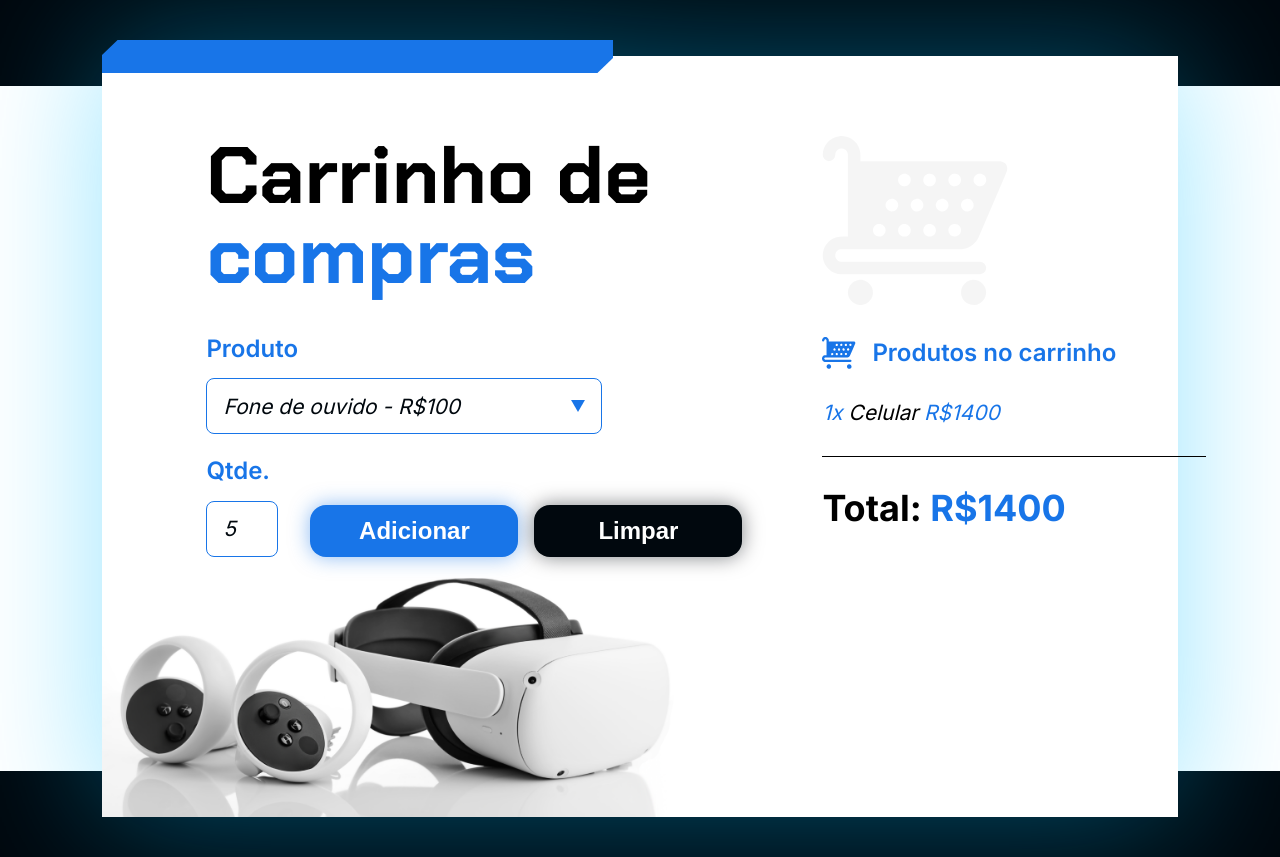
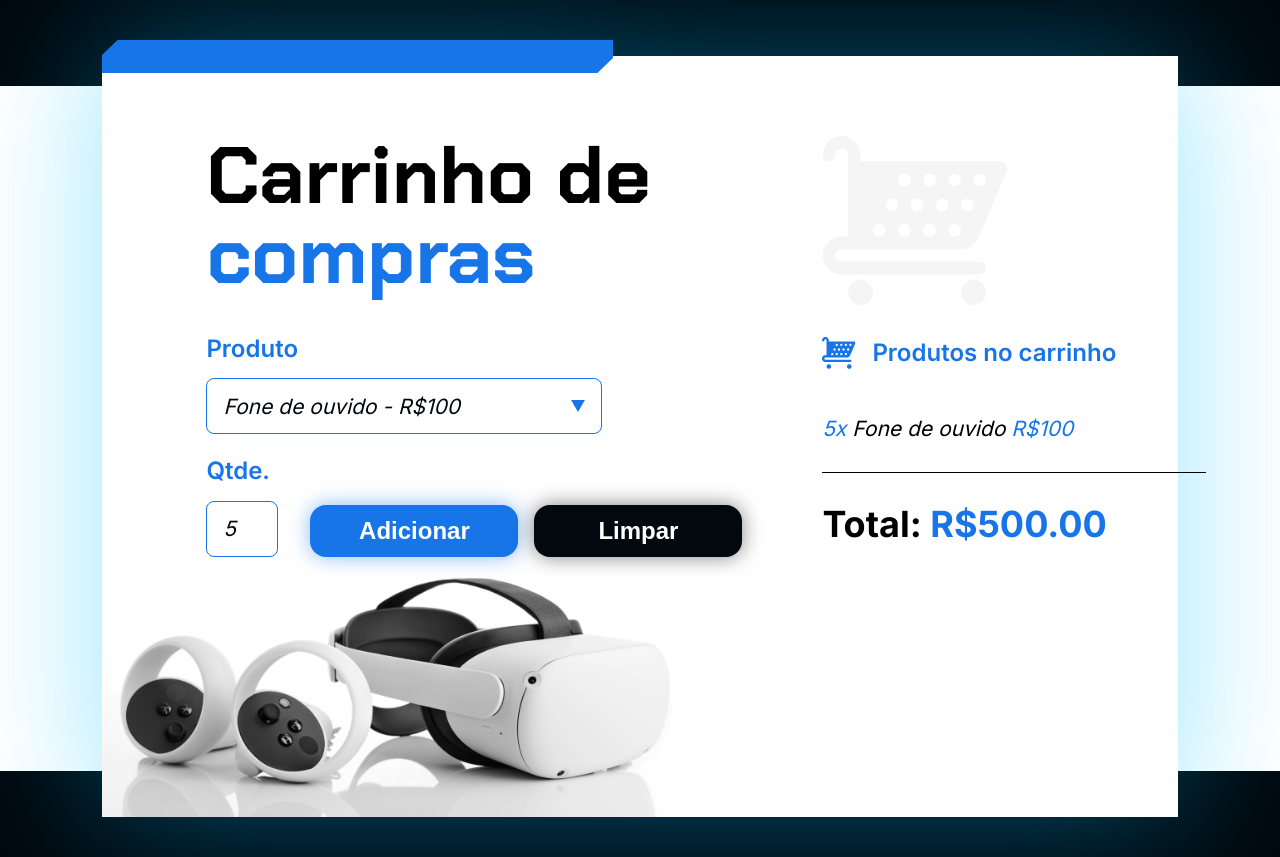
Before and after one commit to Sch3lzin/Desafios-alura, a plain HTML site: page carrinho-compras/index.html in a window 1280 px wide. Both pictures are taken after typing "5" into the empty fields and a click on the button "Adicionar". Drawn offline with Linux system fonts and the light colour scheme.

Commit message:
Shopping cart challenge

```diff
--- a/carrinho-compras/index.html
+++ b/carrinho-compras/index.html
@@ -36,7 +36,7 @@
         <section class="parte-inferior">
           <label class="campo-grupo">
             <span class="texto-medio-azul">Qtde.</span>
-            <input class="quantidade-input" id="quantidade" type="number" placeholder="100">
+            <input class="quantidade-input" id="quantidade" type="number" placeholder="100" min="1" max="100"/>
           </label>
 
           <section class="botoes-wrapper">
@@ -55,16 +55,15 @@
         <h2 class="carrinho__titulo">Produtos no carrinho</h2>
       </div>
 
-      <section class="carrinho__produtos" id="lista-produtos">
-        <section class="carrinho__produtos__produto">
-          <span class="texto-azul">1x</span> Celular <span class="texto-azul">R$1400</span>
+      <section class="carrinho__produtos">
+        <section class="carrinho__produtos__produto" id="lista-produtos">
         </section>
       </section>
 
       <div class="divisoria"></div>
 
       <p class="carrinho__total">
-        Total: <span class="texto-azul" id="valor-total">R$1400</span>
+        Total: <span class="texto-azul" id="valor-total">R$0.00</span>
       </p>
     </section>
   </main>
--- a/carrinho-compras/js/app.js
+++ b/carrinho-compras/js/app.js
@@ -0,0 +1,71 @@
+let itens = 0;
+let totalValores = 0;
+
+function adicionar() {
+    // Informações
+
+    const select = document.getElementById('produto');
+    let quantidadeSelect = document.getElementById('quantidade');
+    let nameSelect = select.value;
+    let quantidade = quantidadeSelect.value;
+
+    let valorAparecer = nameSelect.split(" - ");
+    let nomeProduto = valorAparecer[0];
+    let precoProduto = valorAparecer[1];
+
+    // Bloquear ação se nao tiver quantidade ou maior que 100
+
+    if ( quantidade === "" || quantidade === 0 ) {
+        alert('Por favor, informe a quantidade.');
+        return;
+    }
+
+    if ( quantidade > 100 ) {
+        alert('Por favor, informe uma quantidade menor que 100 unidades.');
+        return;
+    }
+
+    // Bloquear adicionar itens
+
+    if ( itens >= 5 ) {
+        alert('Limite de itens no carrinho');
+        return;
+    }
+
+    itens ++;
+
+    // Cria novo item
+
+    let novoItem = document.createElement("section");
+    novoItem.className = "carrinho__produtos__produto";
+    novoItem.innerHTML = `<span class="texto-azul">${quantidade}x</span> ${nomeProduto} <span class="texto-azul">${precoProduto}</span>`;
+
+    // Carrinho
+
+    let carrinho = document.getElementById('lista-produtos');
+    carrinho.parentNode.appendChild(novoItem);
+
+    // Somar valor
+
+    let precoSemSigla = parseFloat(precoProduto.replace("R$", ""));
+    let somaValor = quantidade * precoSemSigla;
+    totalValores += somaValor; // Acumula valor
+    let totalCarrinho = document.getElementById('valor-total');
+    totalCarrinho.innerHTML = `R$${totalValores.toFixed(2)}`;
+}
+
+function limpar() {
+
+    // Resetar valores
+
+    let itens = 0;
+    let totalValores = 0;
+
+    // Limpar section e voltar valor total
+
+    let carrinho = document.getElementById('lista-produtos');
+    carrinho.parentNode.innerHTML = `<section class="carrinho__produtos__produto" id="lista-produtos"></section>`;
+
+    let totalCarrinho = document.getElementById('valor-total');
+    totalCarrinho.innerHTML = `R$0.00`;
+}
```
